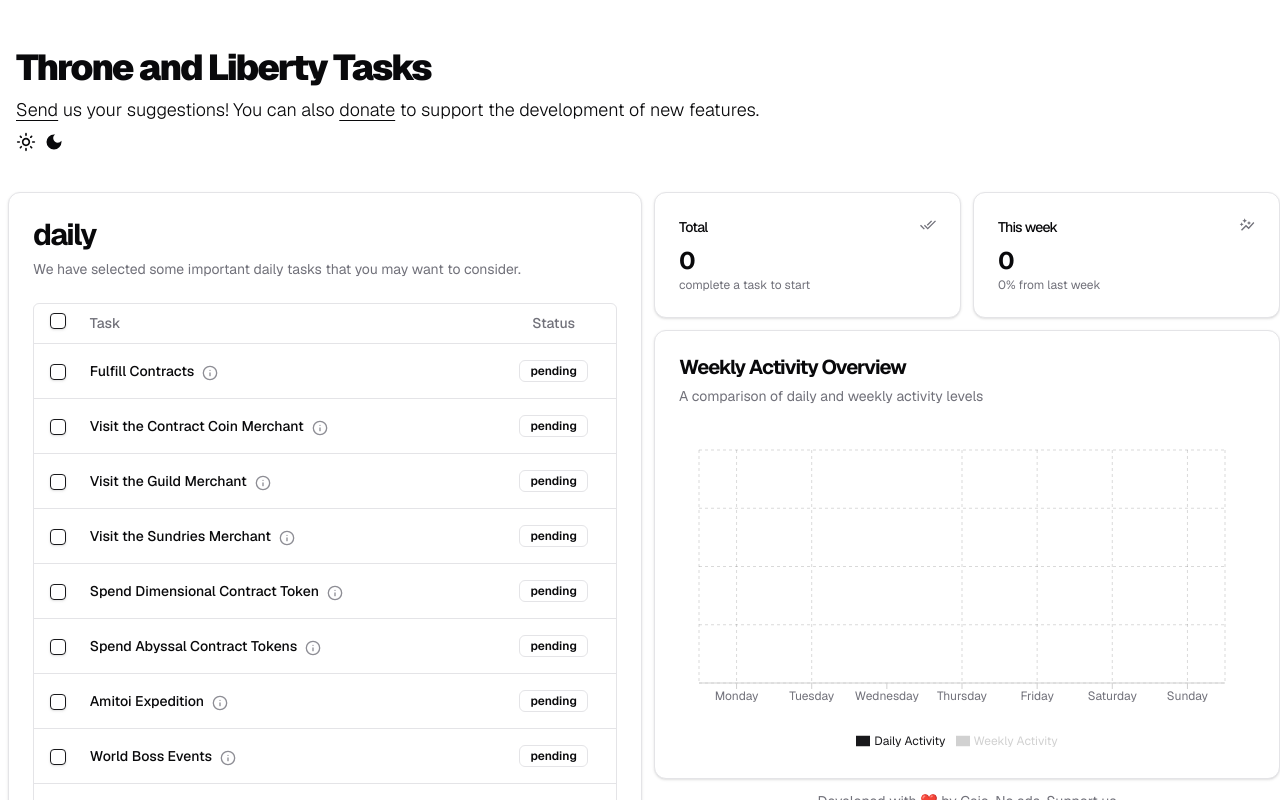
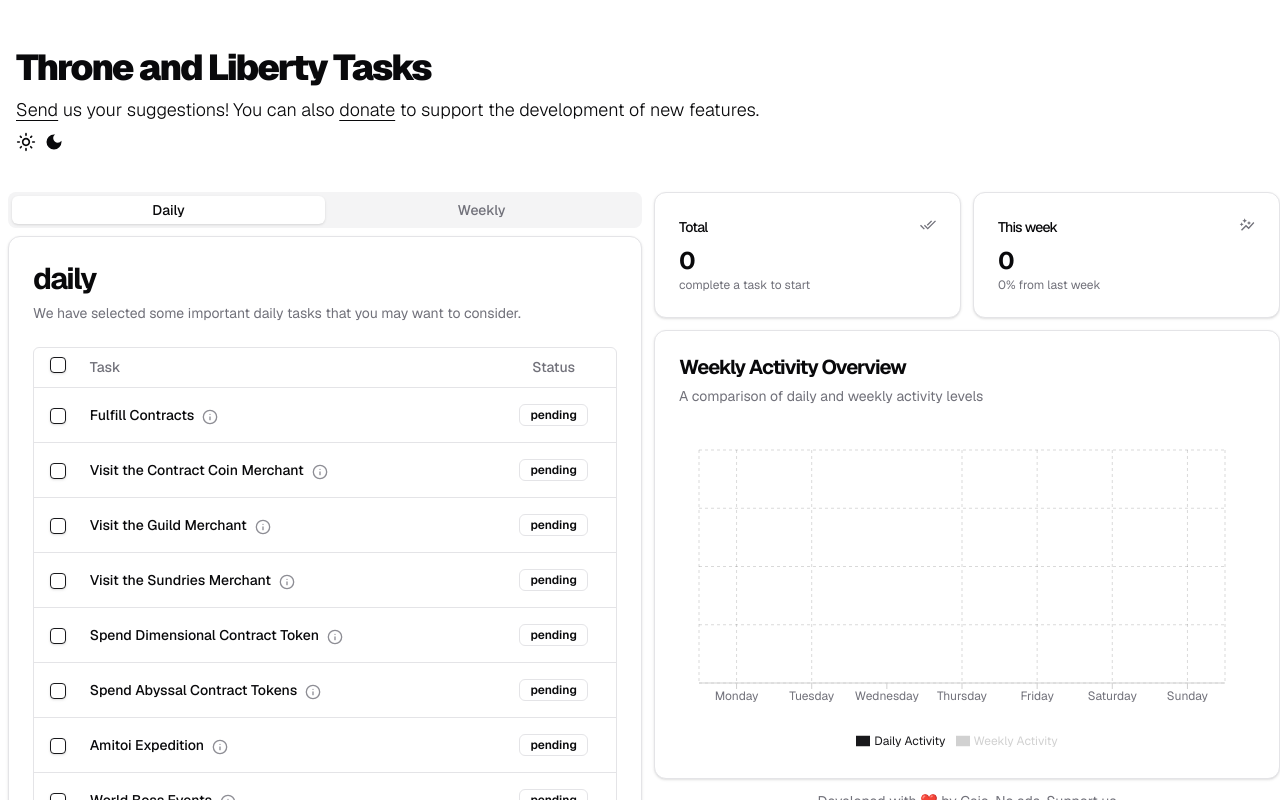
Before and after one commit to caiodesign/thronetasks, a Next.js app: page / in a window 1280 px wide. Shown: the top 800 px of the page. Built offline with nearby package versions, Linux system fonts and the light colour scheme.

Commit message:
tabs 100%

```diff
--- a/app/containers/home/home.tsx
+++ b/app/containers/home/home.tsx
@@ -6,6 +6,7 @@
 import HomeDashboard from "./presentations/Dashboard";
 import HomeFooter from "./presentations/Footer";
 import { IActivity } from "@/types/activity";
+import { Tabs, TabsContent, TabsList, TabsTrigger } from "@/components/ui/tabs";
 
 export default function HomeContainer() {
   const {
@@ -30,6 +31,12 @@
       <HomeHeader />
       <div className="m-3 md:flex md:m-0">
         <div className="w-full mb-3 md:w-2/4 md:mr-3 md:mb-0">
+          <Tabs defaultValue="daily">
+            <TabsList className="grid w-full grid-cols-2 md:mx-2">
+              <TabsTrigger value="daily">Daily</TabsTrigger>
+              <TabsTrigger value="weekly">Weekly</TabsTrigger>
+            </TabsList>
+            <TabsContent value="daily">
               <ActivityCardTable
                 className="mb-3"
                 activities={dailyActivities}
@@ -40,6 +47,8 @@
                 We have selected some important daily tasks that you may want to
                 consider.
               </ActivityCardTable>
+            </TabsContent>
+            <TabsContent value="weekly">
               <ActivityCardTable
                 activities={weeklyActivities}
                 type="weekly"
@@ -49,8 +58,9 @@
                 We have also selected some key weekly tasks that you may find
                 useful.
               </ActivityCardTable>
+            </TabsContent>
+          </Tabs>
         </div>
-
         <div className="w-full md:w-2/4">
           <div className="w-3/3 md:ml-2">
             <HomeDashboard
--- /dev/null
+++ b/components/ui/tabs.tsx
@@ -0,0 +1,55 @@
+"use client"
+
+import * as React from "react"
+import * as TabsPrimitive from "@radix-ui/react-tabs"
+
+import { cn } from "@/lib/utils"
+
+const Tabs = TabsPrimitive.Root
+
+const TabsList = React.forwardRef<
+  React.ElementRef<typeof TabsPrimitive.List>,
+  React.ComponentPropsWithoutRef<typeof TabsPrimitive.List>
+>(({ className, ...props }, ref) => (
+  <TabsPrimitive.List
+    ref={ref}
+    className={cn(
+      "inline-flex h-9 items-center justify-center rounded-lg bg-muted p-1 text-muted-foreground",
+      className
+    )}
+    {...props}
+  />
+))
+TabsList.displayName = TabsPrimitive.List.displayName
+
+const TabsTrigger = React.forwardRef<
+  React.ElementRef<typeof TabsPrimitive.Trigger>,
+  React.ComponentPropsWithoutRef<typeof TabsPrimitive.Trigger>
+>(({ className, ...props }, ref) => (
+  <TabsPrimitive.Trigger
+    ref={ref}
+    className={cn(
+      "inline-flex items-center justify-center whitespace-nowrap rounded-md px-3 py-1 text-sm font-medium ring-offset-background transition-all focus-visible:outline-none focus-visible:ring-2 focus-visible:ring-ring focus-visible:ring-offset-2 disabled:pointer-events-none disabled:opacity-50 data-[state=active]:bg-background data-[state=active]:text-foreground data-[state=active]:shadow",
+      className
+    )}
+    {...props}
+  />
+))
+TabsTrigger.displayName = TabsPrimitive.Trigger.displayName
+
+const TabsContent = React.forwardRef<
+  React.ElementRef<typeof TabsPrimitive.Content>,
+  React.ComponentPropsWithoutRef<typeof TabsPrimitive.Content>
+>(({ className, ...props }, ref) => (
+  <TabsPrimitive.Content
+    ref={ref}
+    className={cn(
+      "mt-2 ring-offset-background focus-visible:outline-none focus-visible:ring-2 focus-visible:ring-ring focus-visible:ring-offset-2",
+      className
+    )}
+    {...props}
+  />
+))
+TabsContent.displayName = TabsPrimitive.Content.displayName
+
+export { Tabs, TabsList, TabsTrigger, TabsContent }
--- a/package.json
+++ b/package.json
@@ -14,6 +14,7 @@
     "@radix-ui/react-icons": "^1.3.0",
     "@radix-ui/react-popover": "^1.1.2",
     "@radix-ui/react-slot": "^1.1.0",
+    "@radix-ui/react-tabs": "^1.1.1",
     "@radix-ui/react-tooltip": "^1.1.3",
     "@tanstack/react-table": "^8.20.5",
     "class-variance-authority": "^0.7.0",
```
Also changed, not shown: 1 other file (tests, documents, lock files or other folders). Lines whose indentation alone changed are shown as unchanged.
